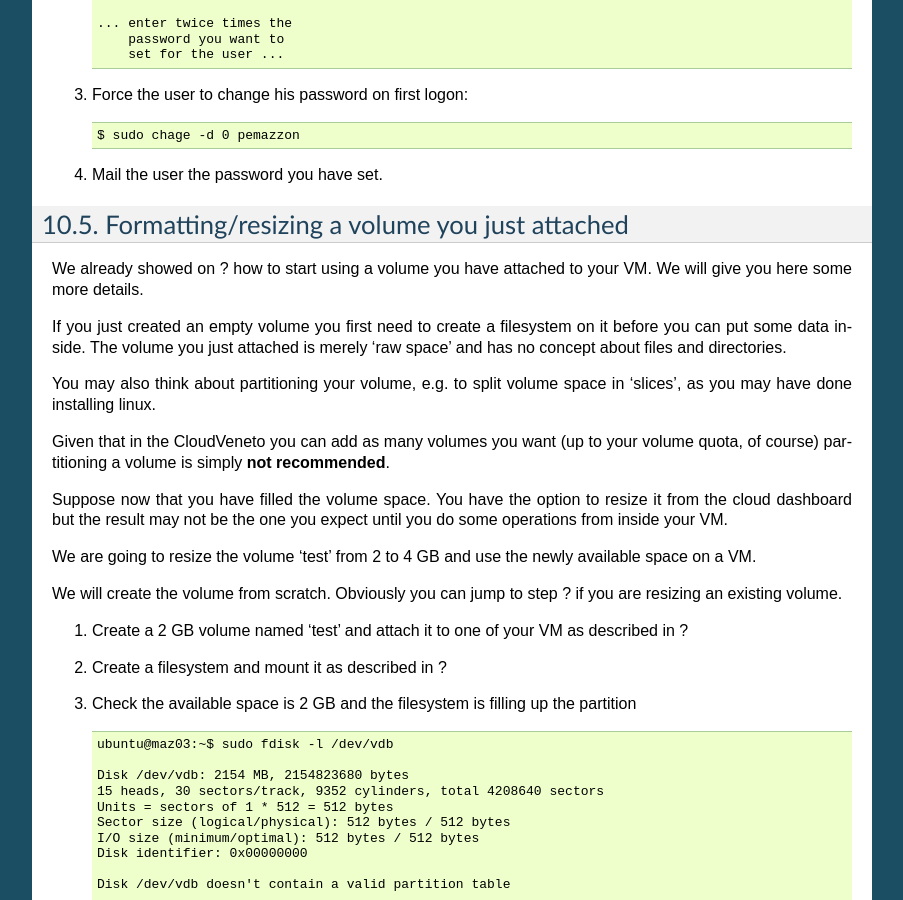
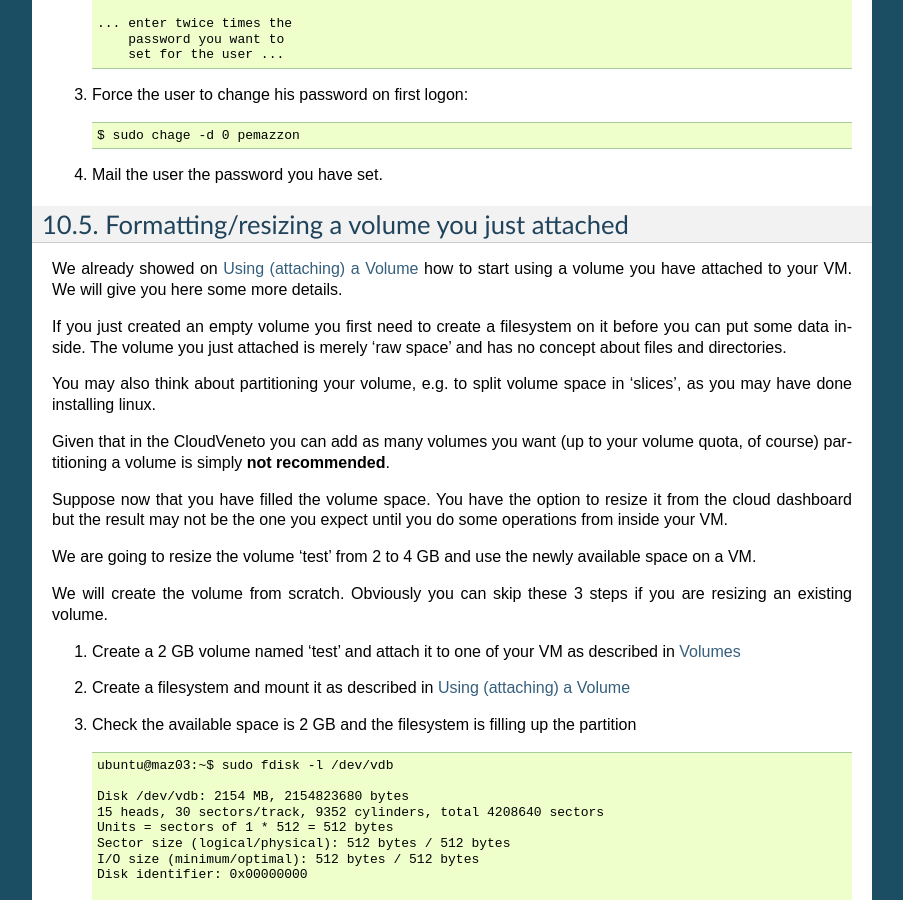
Before and after one commit to marcoverl/CVUserGuide, a Sphinx documentation site: the page built from source/MicroPrimers.rst, in a window 1280 px wide and 900 px high, scrolled down 6709 px. Shown: the whole window, without its empty margins (198-1101 px from the left). Built offline with Sphinx 7.4.7, drawn with Linux system fonts in a browser that asks for light colours; some of the changed text lies outside the part shown.

Commit message:
Fixing refs

```diff
--- a/source/GettingStarted.rst
+++ b/source/GettingStarted.rst
@@ -103,6 +103,7 @@ method.
 
 Setting security group(s)
 -------------------------
+.. _SecurityGroups:
 
 Security groups are sets of IP rules (firewall) that define networking
 access and are applied to all instances within a project using that
--- a/source/ManagingStorage.rst
+++ b/source/ManagingStorage.rst
@@ -123,6 +123,7 @@ possible to create a volume using the iscsi-infnpd volume type.
 
 Using (attaching) a Volume
 ^^^^^^^^^^^^^^^^^^^^^^^^^^
+.. _CreateFS:
 
 The new defined volume will appear in the **Volumes** tab.
 
@@ -318,7 +319,7 @@ However it can be shared with other virtual machines of the Cloud
 
              service iptables restart
 
-   e. Check the security group (see ?): access to ports 111, 875 and
+   e. Check the security group (see :ref:`Setting security group(s)<SecurityGroups>`): access to ports 111, 875 and
       2049 (IPv4 Ingress both TCP and UDP) should be guaranteed:
 
       .. image:: ./images/AccessAndSecurity.jpg
@@ -389,7 +390,7 @@ However it can be shared with other virtual machines of the Cloud
 Accessing storage external to the Cloud
 ---------------------------------------
 
-As explained in ? from an instance of the Cloud by default it is not
+As explained in :ref:`Network Access<NetworkAccess>` from an instance of the Cloud by default it is not
 possible to access a host/service hosted in INFN Padova or Legnaro. This
 also means that by default on a virtual machine of the CloudVeneto it is
 not possible to mount a file system exported from a storage server
--- a/source/MicroPrimers.rst
+++ b/source/MicroPrimers.rst
@@ -483,7 +483,7 @@ system.
 Formatting/resizing a volume you just attached
 ----------------------------------------------
 
-We already showed on ? how to start using a volume you have attached to
+We already showed on :ref:`Using (attaching) a Volume<CreateFS>` how to start using a volume you have attached to
 your VM. We will give you here some more details.
 
 If you just created an empty volume you first need to create a
@@ -505,13 +505,14 @@ you expect until you do some operations from inside your VM.
 We are going to resize the volume 'test' from 2 to 4 GB and use the
 newly available space on a VM.
 
-We will create the volume from scratch. Obviously you can jump to step ?
+We will create the volume from scratch. Obviously you can skip
+these 3 steps
 if you are resizing an existing volume.
 
 1. Create a 2 GB volume named 'test' and attach it to one of your VM as
-   described in ?
+   described in :ref:`Volumes<Volumes>`
 
-2. Create a filesystem and mount it as described in ?
+2. Create a filesystem and mount it as described in :ref:`Using (attaching) a Volume<CreateFS>`
 
 3. Check the available space is 2 GB and the filesystem is filling up
    the partition
--- a/source/Overview.rst
+++ b/source/Overview.rst
@@ -53,6 +53,7 @@ membership requests for the project.
 
 Network access
 --------------
+.. _NetworkAccess:
 
 Cloud instances are by default “visible” from the Local Area Networks (LANs) of
 both INFN Padova/Unipd Physics Dept. and INFN-LNL. This means that e.g. users can access via ssh
```
Also changed, not shown: other parts of source/MicroPrimers.rst (+1 -1 lines), source/Registration.rst (+15 -6 lines).
